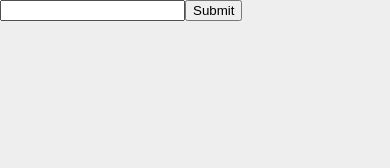
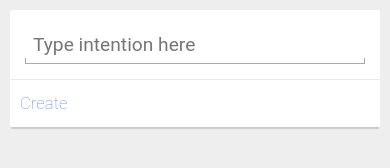
Before and after one commit to owencm/reminders, a plain HTML site: page index.html in a window 390 px wide. Drawn offline with Linux system fonts and the light colour scheme.

Commit message:
Holo style input and other CSS/mobile compatibility tweaks

```diff
--- a/index.html
+++ b/index.html
@@ -19,17 +19,17 @@
         position: relative;
         background-color: white;
         border-radius: 2px;
-				box-shadow: 0 2px 0 0 #ddd;
-				font-family: sans-serif;
-				font-weight: lighter;
+        box-shadow: 0 3px 1px -1px #cacaca;
+        font-family: 'Roboto', sans-serif;
+        font-weight: 100;
       }
       .card .card-content-padder {
-				padding: 15px 20px 15px 15px;
+        padding: 15px;
       }
       .card .card-action {
-				color: #57f;
-				font-size: 0.9em;
-				padding: 10px;
+        color: #68f;
+        font-size: 1.05em;
+        padding: 15px 10px;
       }
       .card .menu {
         background-image: url('dropdown.png');
@@ -40,10 +40,13 @@
         top: 10px;
         right: 5px;
       }
+      .card .menu:before {
+        padding: 15px 20px 15px 15px;
+      }
       .card .title {
-				color: #888;
-				font-size: 1.25em;
-				line-height: 1.25em;
+        color: #777;
+        font-size: 1.3em;
+        line-height: 1.3em;
         margin-bottom: 5px;
       }
       .card .last-done {
@@ -52,8 +55,31 @@
       }
       .card .divider {
         height: 1px;
-				background-color: #eee;
+        background-color: #eaeaea;
       }
+
+      input.holo[type='text'] {
+        width: 100%;
+        font-family: "Roboto", "Droid Sans", sans-serif;
+        font-size: 16px;
+        margin: 0;
+        padding: 8px 8px 6px 8px;
+        position: relative;
+        display: block;
+        outline: none;
+        border: none;
+        background: bottom left linear-gradient(#a9a9a9, #a9a9a9) no-repeat, bottom center linear-gradient(#a9a9a9, #a9a9a9) repeat-x, bottom right linear-gradient(#a9a9a9, #a9a9a9) no-repeat;
+        background-size: 1px 6px, 1px 1px, 1px 6px;
+      }
+      input.holo[type='text']:hover, input.holo[type='text']:focus {
+        background: bottom left linear-gradient(#0099cc, #0099cc) no-repeat, bottom center linear-gradient(#0099cc, #0099cc) repeat-x, bottom right linear-gradient(#0099cc, #0099cc) no-repeat;
+        background-size: 1px 6px, 1px 1px, 1px 6px;
+      }
+
+      input.holo.title {
+        font-size: 1.2em;
+      }
+
     </style>
     <link rel='stylesheet' type='text/css' href='reset.css' />
     <meta name='viewport' content='width=device-width, user-scalable=no'>
@@ -63,7 +89,20 @@
     <script type='text/javascript' src='backbone.localStorage.js'></script>
   </head>
   <body>
-		<input type='text' id='titleInput'></input><input type='submit' id='submitButton'></input>
+
+    <div class='card-container'>
+      <div class='card'>
+        <form type='submit' onsubmit='document.querySelector("#submitButton").click(); return false;'>
+          <div class='card-content-padder'>
+            <input type='text' id='titleInput' placeholder='Type intention here' autocomplete='off' autocapitalize='on' class='holo title'></input>
+          </div>
+          <div class='divider'></div>
+          <div class='card-action' id='submitButton'>
+            Create
+          </div>
+        </form>
+      </div>
+    </div>
 
     <div id='cards'></div>
 
@@ -80,7 +119,7 @@
           </div>
           <div class='divider'></div>
           <div class='card-action'>
-						Done
+            Mark done
           </div>
         </div>
       </div>
@@ -136,6 +175,18 @@
         var a = new Action({title: title});
         actionCollection.create(a);
       }
+
+      // This may be needed for form submitting
+      // var hideKeyboard = function (element) {
+      //   element.attr('readonly', 'readonly'); // Force keyboard to hide on input field.
+      //   element.attr('disabled', 'true'); // Force keyboard to hide on textarea field.
+      //   setTimeout(function() {
+      //       element.blur();  //actually close the keyboard
+      //       // Remove readonly attribute after keyboard is hidden.
+      //       element.removeAttr('readonly');
+      //       element.removeAttr('disabled');
+      //   }, 100);
+      // }
     </script>
   </body>
 </html>
```
Lines whose indentation alone changed are shown as unchanged.
